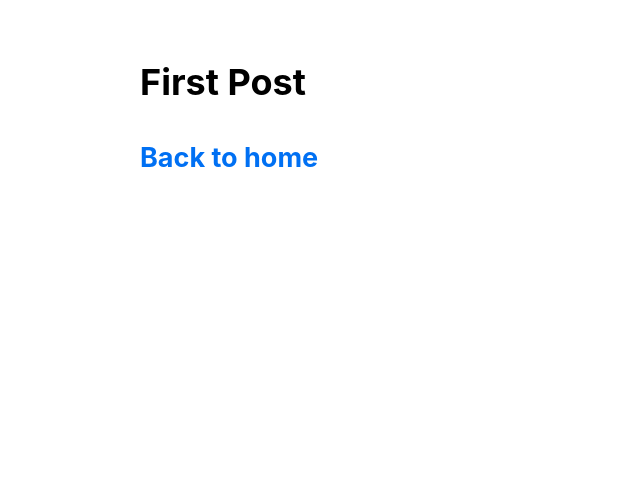
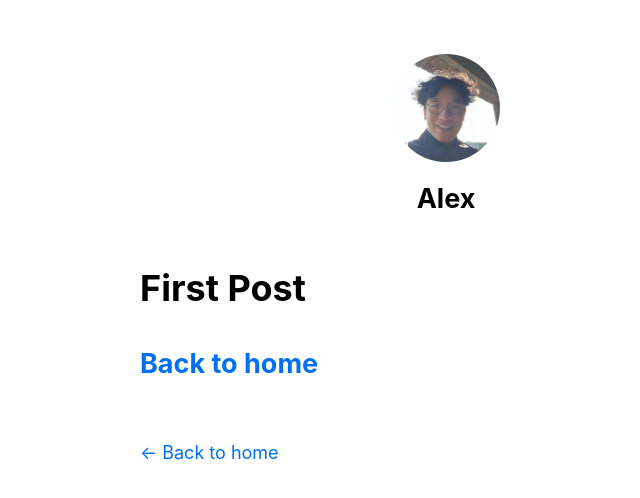
Before and after one commit to team-cake/next-tutorial, a Next.js app: page /posts/first-post in a window 1280 px wide. Shown: the top 498 px of the page, without its empty margins (194-834 px from the left). Built offline with nearby package versions, Linux system fonts and the light colour scheme.

Commit message:
Adjust meta tags, Boolean 'home' prop, 'Back to home' link at bottom if 'home' is 'false', add profile.jpg

```diff
--- a/components/layout.js
+++ b/components/layout.js
@@ -1,5 +1,66 @@
+import Head from 'next/head';
 import styles from '../styles/layout.module.css';
+import utilStyles from '../styles/utils.module.css';
+import Link from 'next/link';
 
-export default function Layout({ children }) {
-	return <div className={styles.container}>{children}</div>;
+const name = 'Alex';
+export const siteTitle = 'Next.js Sample Website';
+
+export default function Layout({ children, home }) {
+	return (
+		<div className={styles.container}>
+			<Head>
+				<link rel='icon' href='/favicon.ico' />
+				<meta
+					name='description'
+					content='Learn how to build a personal website using Next.js'
+				/>
+				<meta
+					property='og:image'
+					content={`https://og-image.now.sh/${encodeURI(
+						siteTitle
+					)}.png?theme=light&md=0&fontSize=75px&images=https%3A%2F%2Fassets.vercel.com%2Fimage%2Fupload%2Ffront%2Fassets%2Fdesign%2Fnextjs-black-logo.svg`}
+				/>
+				<meta name='og:title' content={siteTitle} />
+				<meta name='twitter:card' content='summary_large_image' />
+			</Head>
+			<header className={styles.header}>
+				{home ? (
+					<>
+						<img
+							src='/images/profile.jpg'
+							className={`${styles.headerHomeImage} ${utilStyles.borderCircle}`}
+							alt={name}
+						/>
+						<h1 className={utilStyles.heading2Xl}>{name}</h1>
+					</>
+				) : (
+					<>
+						<Link href='/'>
+							<a>
+								<img
+									src='/images/profile.jpg'
+									className={`${styles.headerImage} ${utilStyles.borderCircle}`}
+									alt={name}
+								/>
+							</a>
+						</Link>
+						<h2 className={utilStyles.headingLg}>
+							<Link href='/'>
+								<a className={utilStyles.colorInherit}>{name}</a>
+							</Link>
+						</h2>
+					</>
+				)}
+			</header>
+			<main>{children}</main>
+			{!home && (
+				<div className={styles.backToHome}>
+					<Link href='/'>
+						<a>← Back to home</a>
+					</Link>
+				</div>
+			)}
+		</div>
+	);
 }
```
